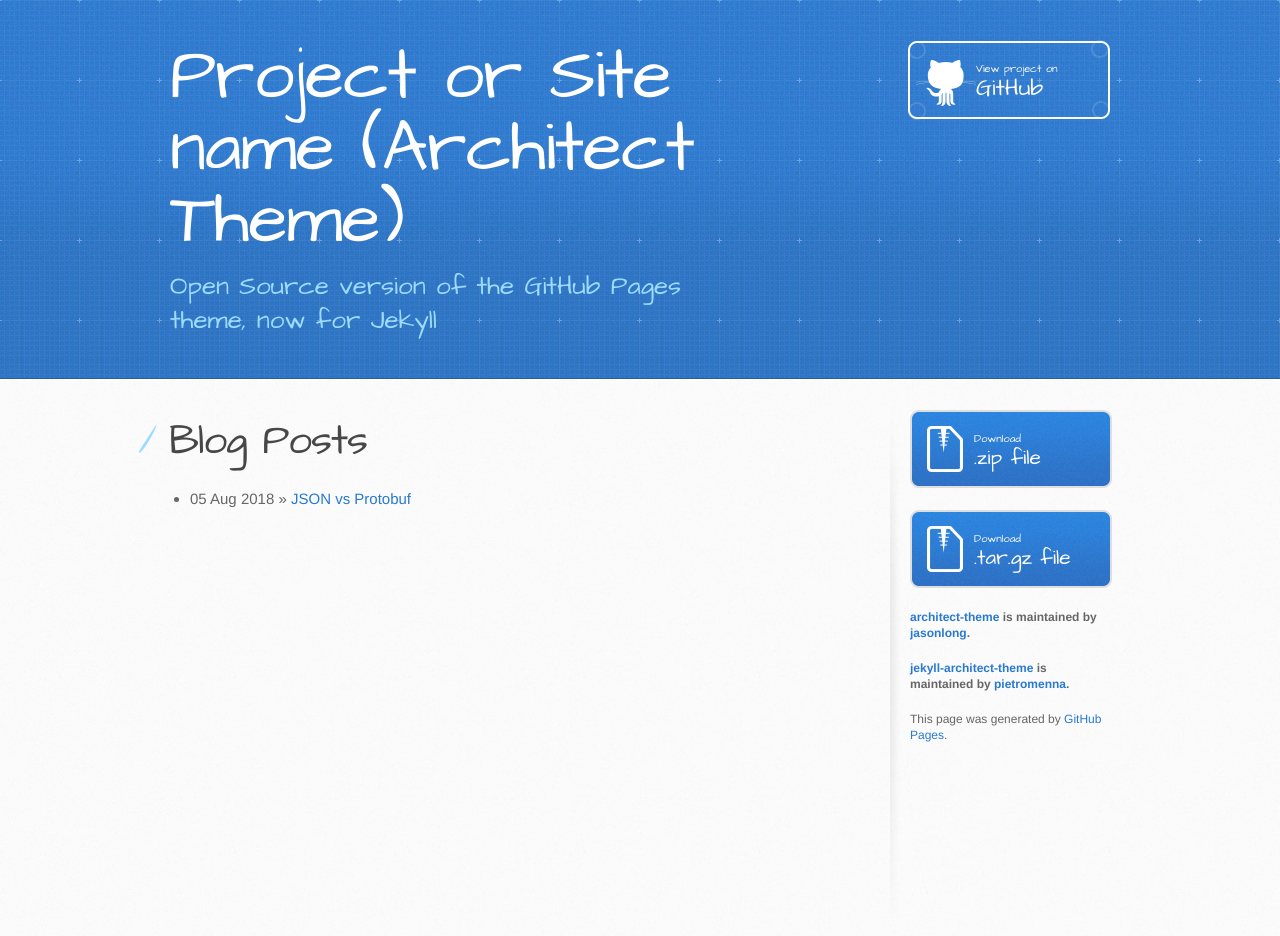
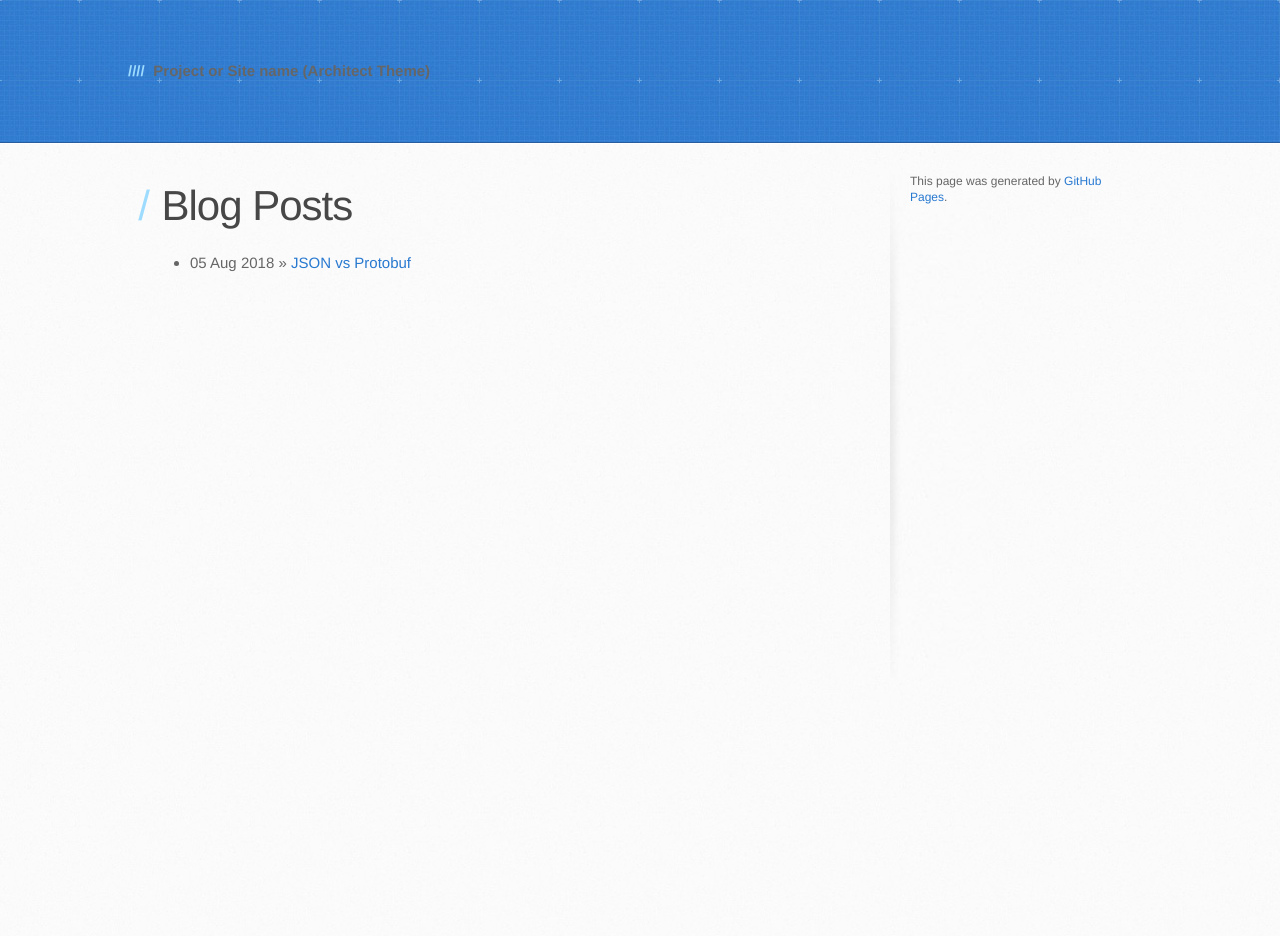
Before and after one commit to brianwilsongh/wilsontheory.github.io, a Jekyll site: the page built from index.html, in a window 1280 px wide. Built offline with Jekyll 4.4.1, drawn with Linux system fonts in a browser that asks for light colours; after the commit the page ends 900 px from its top, so only the background shows below that.

Commit message:
alter layout

```diff
--- a/_layouts/default.html
+++ b/_layouts/default.html
@@ -4,7 +4,6 @@
     <meta charset='utf-8'>
     <meta http-equiv="X-UA-Compatible" content="chrome=1">
     <meta name="viewport" content="width=device-width, initial-scale=1, maximum-scale=1">
-    <link href='https://fonts.googleapis.com/css?family=Architects+Daughter' rel='stylesheet' type='text/css'>
     <link rel="stylesheet" type="text/css" href="{{ site.baseurl }}/stylesheets/stylesheet.css" media="screen" />
     <link rel="stylesheet" type="text/css" href="{{ site.baseurl }}/stylesheets/pygment_trac.css" media="screen" />
     <link rel="stylesheet" type="text/css" href="{{ site.baseurl }}/stylesheets/print.css" media="print" />
@@ -19,9 +18,7 @@
   <body>
     <header>
       <div class="inner">
-        <h1> {{ site.name }} </h1>
-        <h2>Open Source version of the GitHub Pages theme, now for Jekyll</h2>
-        <a href="https://github.com/pietromenna/jekyll-architect-theme" class="button"><small>View project on</small> GitHub</a>
+        <h4> {{ site.name }} </h4>
       </div>
     </header>
 
@@ -34,19 +31,6 @@
         </section>
 
         <aside id="sidebar">
-          <a href="https://github.com/pietromenna/jekyll-architect-theme/archive/master.zip" class="button">
-            <small>Download</small>
-            .zip file
-          </a>
-          <a href="https://github.com/pietromenna/jekyll-architect-theme/archive/master.tar.gz" class="button">
-            <small>Download</small>
-            .tar.gz file
-          </a>
-
-          <p class="repo-owner"><a href="https://github.com/jasonlong/architect-theme">architect-theme</a> is maintained by <a href="https://github.com/jasonlong">jasonlong</a>.</p>
-
-          <p class="repo-owner"><a href="https://github.com/pietromenna/jekyll-architect-theme">jekyll-architect-theme</a> is maintained by <a href="https://github.com/pietromenna">pietromenna</a>.</p>
-
           <p>This page was generated by <a href="https://pages.github.com">GitHub Pages</a>.</p>
         </aside>
       </div>
--- a/stylesheets/stylesheet.css
+++ b/stylesheets/stylesheet.css
@@ -450,7 +450,7 @@
 header {
   padding-top: 40px;
   padding-bottom: 40px;
-  font-family: 'Architects Daughter', 'Helvetica Neue', Helvetica, Arial, serif;
+  font-family: 'Helvetica Neue', Helvetica, Arial, serif;
   background: #2e7bcf url(../images/header-bg.jpg) 0 0 repeat-x;
   border-bottom: solid 1px #275da1;
 }
@@ -521,7 +521,7 @@
   height: 58px;
   padding-top: 22px;
   padding-left: 68px;
-  font-family: 'Architects Daughter', 'Helvetica Neue', Helvetica, Arial, serif;
+  font-family:  'Helvetica Neue', Helvetica, Arial, serif;
   font-size: 23px;
   line-height: 1.2;
   color: #fff;
@@ -614,7 +614,7 @@
 #main-content h1 {
   margin-top: 0;
   margin-bottom: 0;
-  font-family: 'Architects Daughter', 'Helvetica Neue', Helvetica, Arial, serif;
+  font-family:  'Helvetica Neue', Helvetica, Arial, serif;
   font-size: 2.8em;
   font-weight: normal;
   color: #474747;
@@ -631,7 +631,7 @@
 
 #main-content h2 {
   margin-bottom: 8px;
-  font-family: 'Architects Daughter', 'Helvetica Neue', Helvetica, Arial, serif;
+  font-family:  'Helvetica Neue', Helvetica, Arial, serif;
   font-size: 22px;
   font-weight: bold;
   color: #474747;
@@ -647,7 +647,7 @@
 #main-content h3 {
   margin-top: 24px;
   margin-bottom: 8px;
-  font-family: 'Architects Daughter', 'Helvetica Neue', Helvetica, Arial, serif;
+  font-family:  'Helvetica Neue', Helvetica, Arial, serif;
   font-size: 18px;
   font-weight: bold;
   color: #474747;
@@ -663,7 +663,7 @@
 
 #main-content h4 {
   margin-bottom: 8px;
-  font-family: 'Architects Daughter', 'Helvetica Neue', Helvetica, Arial, serif;
+  font-family:  'Helvetica Neue', Helvetica, Arial, serif;
   font-size: 15px;
   font-weight: bold;
   color: #474747;
@@ -679,7 +679,7 @@
 
 #main-content h5 {
   margin-bottom: 8px;
-  font-family: 'Architects Daughter', 'Helvetica Neue', Helvetica, Arial, serif;
+  font-family:  'Helvetica Neue', Helvetica, Arial, serif;
   font-size: 14px;
   color: #474747;
   text-indent: 3px;
@@ -693,7 +693,7 @@
 
 #main-content h6 {
   margin-bottom: 8px;
-  font-family: 'Architects Daughter', 'Helvetica Neue', Helvetica, Arial, serif;
+  font-family:  'Helvetica Neue', Helvetica, Arial, serif;
   font-size: .8em;
   color: #474747;
   text-indent: 3px;
```
Also changed, not shown: _layouts/post.html (+37 -1 lines).
